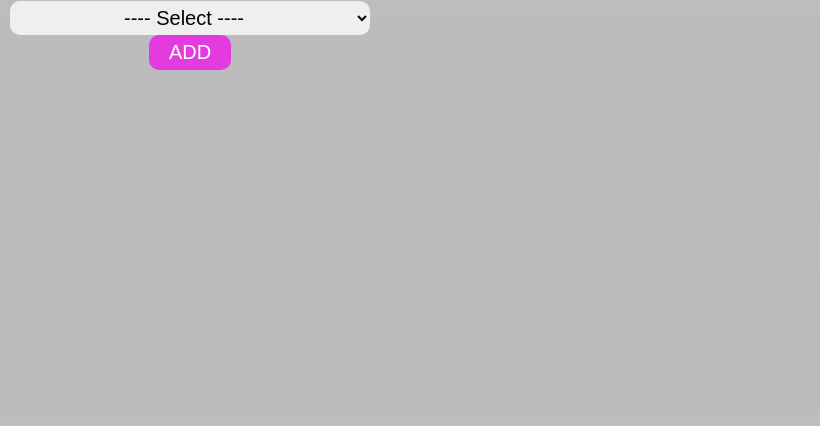
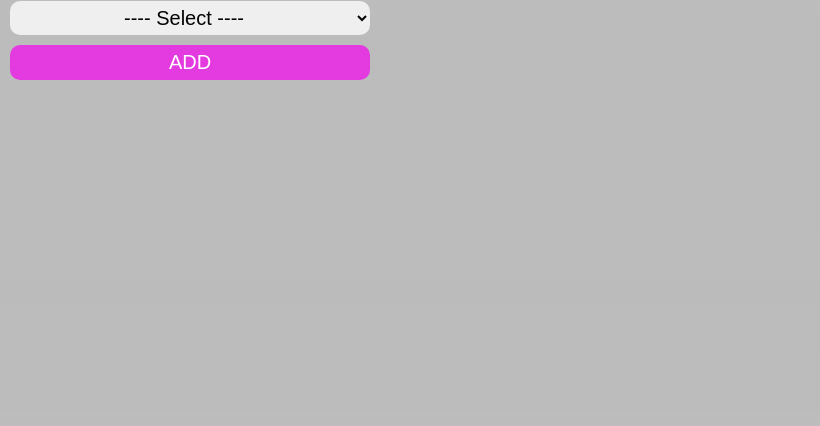
Before and after one commit to Vipsoni689/form-maker, a plain HTML site: page index.html in a window 1280 px wide. Shown: the part 374-800 px from the top of the page, without its empty margins (0-820 px from the left). Drawn offline with Linux system fonts and the light colour scheme.

Commit message:
Update index.html

```diff
--- a/index.html
+++ b/index.html
@@ -28,7 +28,8 @@
                    <option value="checkbox">checkbox</option>
                    <option value="submit">submit</option>
                </select>
-               <button onclick="fun1()">ADD</button>
+               <br>
+               <button onclick="fun1()" class="add">ADD</button>
            </div>
            <div class="right" id="right1"></div>
            <div id="new">
```
